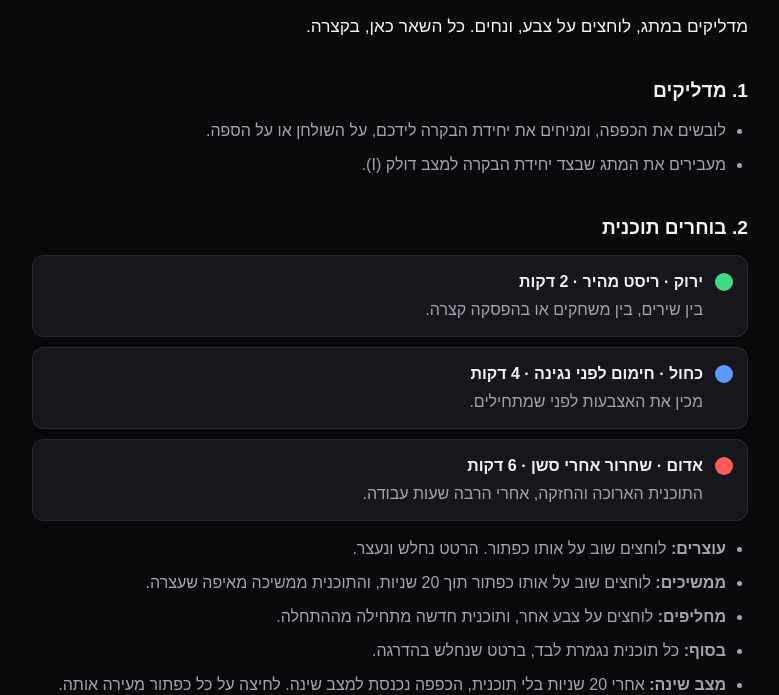
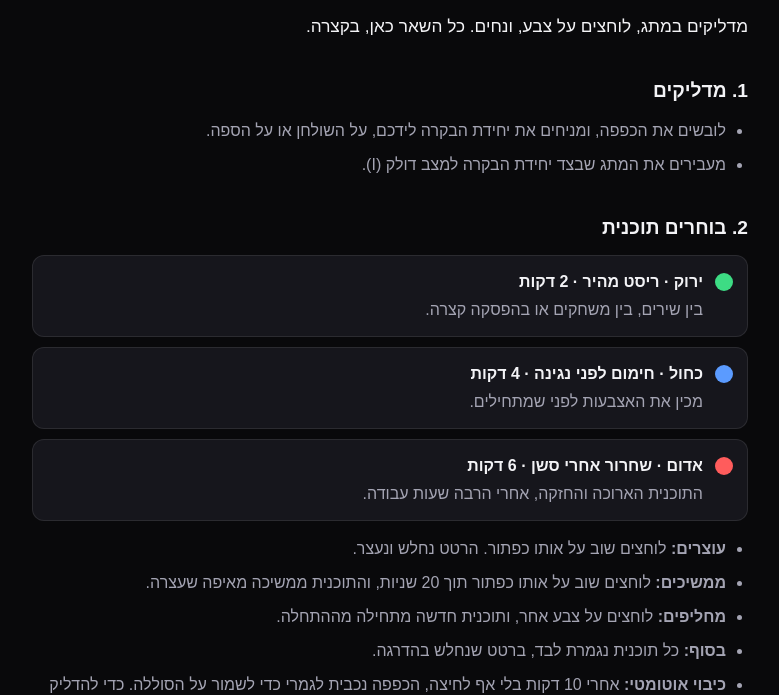
Before and after one commit to amitshabatgoltz-create/-fma-nexus1, a plain HTML site: page guide.html in a window 1280 px wide. Shown: the part 106-801 px from the top of the page, without its empty margins (250-1029 px from the left). Drawn offline with Linux system fonts and the light colour scheme.

Commit message:
Firmware: drop deep sleep (keep-alive pulses failed while asleep); 20 s resume window; guide updated
Co-Authored-By: Claude Opus 5.5 <noreply@anthropic.com>
Claude-Session: https://claude.ai/code/session_01FFi26WoNdzwDZDTM71NBda

```diff
--- a/guide.html
+++ b/guide.html
@@ -45,7 +45,6 @@
     <li><b>ממשיכים:</b> לוחצים שוב על אותו כפתור תוך 20 שניות, והתוכנית ממשיכה מאיפה שעצרה.</li>
     <li><b>מחליפים:</b> לוחצים על צבע אחר, ותוכנית חדשה מתחילה מההתחלה.</li>
     <li><b>בסוף:</b> כל תוכנית נגמרת לבד, ברטט שנחלש בהדרגה.</li>
-    <li><b>מצב שינה:</b> אחרי 20 שניות בלי תוכנית, הכפפה נכנסת למצב שינה. לחיצה על כל כפתור מעירה אותה.</li>
     <li><b>כיבוי אוטומטי:</b> אחרי 10 דקות בלי אף לחיצה, הכפפה נכבית לגמרי כדי לשמור על הסוללה. כדי להדליק שוב, מעבירים את המתג לכבוי ואז לדולק.</li>
   </ul>
 
```
Also changed, not shown: 2 other files.
